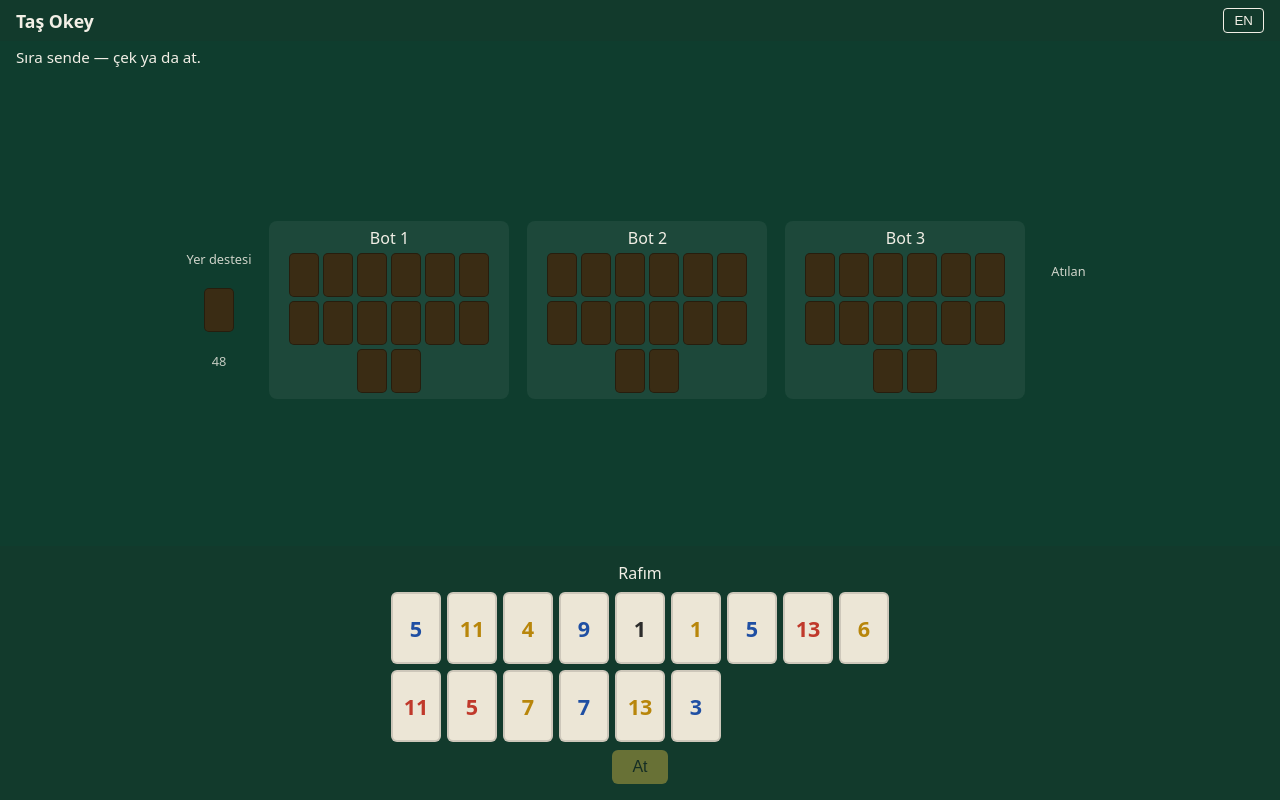
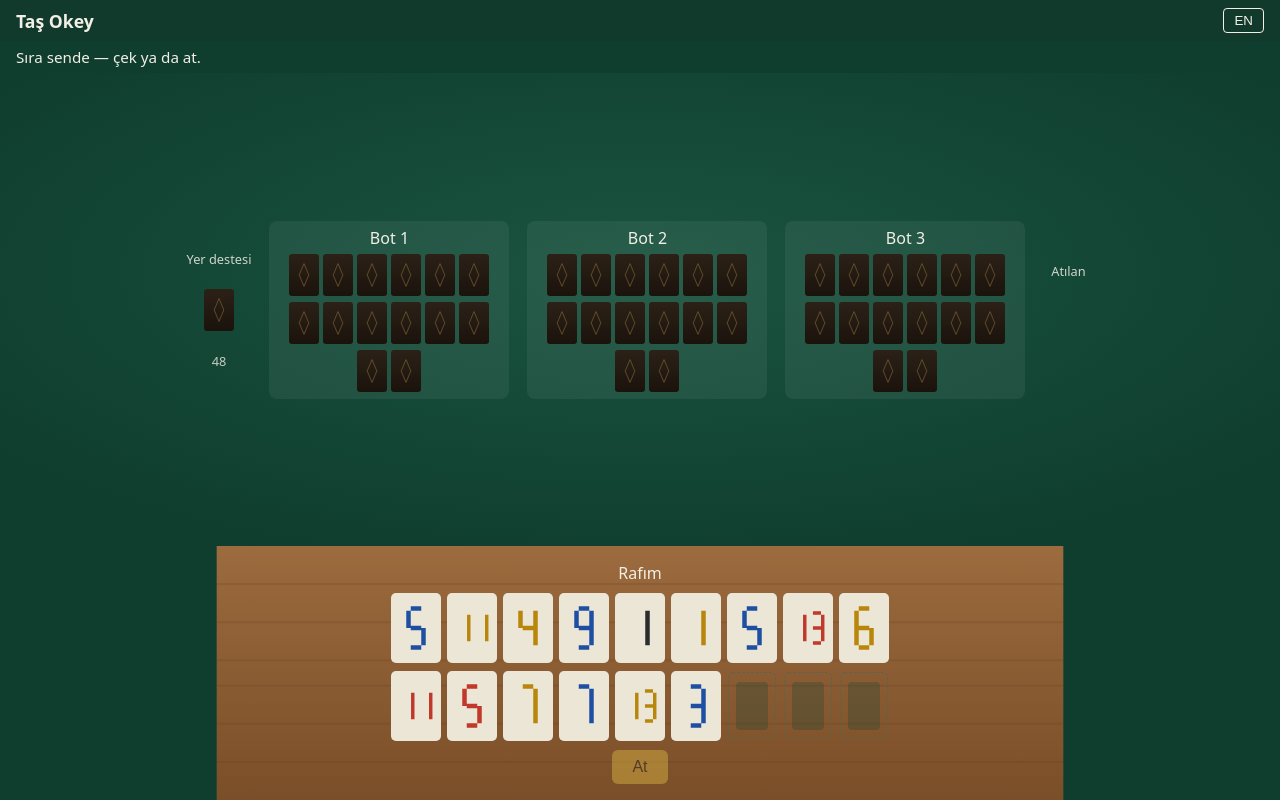
Before and after one commit to smemis/tasokey, a website with bundled scripts: page docs/index.html in a window 1280 px wide. Built offline with nearby package versions, Linux system fonts and the light colour scheme.

Commit message:
Taş Okey: görsel varlık seti arayüze bağlandı, yer tutucular kaldırıldı (tasokey#16)
tas-01..13/sahte-okey/okey-cerceve/arka SVG'leri inline yükleyici (arayuz/gorseller.js)
ile taşların yüzüne/sırtına/boş raf yuvasına basılıyor; masa-zemin.svg ve istaka.svg
#masa/#rafAlani arka planı oldu. Metin rakam (★ dahil) ve düz renk taş gövdesi kaldırıldı;
--tas-govde CSS değişkeni eklendi (SVG'ler bunu fallback'siz kullanıyor). Bağlantıyı ve
yer tutucu kalmadığını doğrulayan kaynak taraması testi eklendi (testler/gorsel-baglanti.test.js).

```diff
--- a/docs/arayuz/ekran.js
+++ b/docs/arayuz/ekran.js
@@ -9,6 +9,12 @@ import { kolayBotTurOyna } from '../bot/kolay.js';
 import { cevir } from '../dil/cevir.js';
 import { surukleBagla } from './surukle.js';
 import { kayitOku, kayitYaz } from '../kayit/depo.js';
+import { gorselOlustur, gorselleriOnYukle } from './gorseller.js';
+
+// tasokey#15'in ürettiği 17 taş/boşluk SVG'si (masa-zemin.svg ve istaka.svg CSS arka planı
+// olarak kullanılır, bkz. arayuz/stil.css #masa / #rafAlani — burada önceden yüklenmesi gerekmez).
+const TAS_YUZ_DOSYALARI = Array.from({ length: 13 }, (_, i) => `tas-${String(i + 1).padStart(2, '0')}.svg`);
+const GORSEL_DOSYALARI = [...TAS_YUZ_DOSYALARI, 'tas-sahte-okey.svg', 'tas-okey-cerceve.svg', 'tas-arka.svg', 'yuva-bos.svg'];
 
 const INSAN_OYUNCUSU = 0;
 const BOT_GECIKME_MS = 450;
@@ -68,17 +74,16 @@ function tasiYuvayaTasi(tasId, hedefIndex) {
   rafCiz();
 }
 
+function tasYuzDosyasi(tas) {
+  return tas.tur === 'sahteOkey' ? 'tas-sahte-okey.svg' : `tas-${String(tas.sayi).padStart(2, '0')}.svg`;
+}
+
 function tasElemaniOlustur(tas, okeyTasi) {
   const div = document.createElement('div');
   div.className = 'tas';
-  if (tas.tur === 'sahteOkey') {
-    div.classList.add('sahteOkey');
-    div.textContent = '★';
-  } else {
-    div.classList.add(tas.renk);
-    div.textContent = String(tas.sayi);
-  }
-  if (tasOkeyMi(tas, okeyTasi)) div.classList.add('okeyVurgu');
+  if (tas.tur !== 'sahteOkey') div.classList.add(tas.renk);
+  div.appendChild(gorselOlustur(tasYuzDosyasi(tas), 'tas-yuz'));
+  if (tasOkeyMi(tas, okeyTasi)) div.appendChild(gorselOlustur('tas-okey-cerceve.svg', 'tas-cerceve'));
   div.dataset.tasId = tas.id;
   return div;
 }
@@ -86,6 +91,7 @@ function tasElemaniOlustur(tas, okeyTasi) {
 function tersTasElemaniOlustur() {
   const div = document.createElement('div');
   div.className = 'tas-arka';
+  div.appendChild(gorselOlustur('tas-arka.svg'));
   return div;
 }
 
@@ -171,6 +177,8 @@ function rafCiz() {
       if (id === secilenTasId) tasElemani.classList.add('secili');
       tasElemani.addEventListener('click', () => tasiSec(id));
       yuva.appendChild(tasElemani);
+    } else {
+      yuva.appendChild(gorselOlustur('yuva-bos.svg'));
     }
     eleman.raf.appendChild(yuva);
   }
@@ -338,7 +346,8 @@ function tohumuBelirle() {
 async function baslat() {
   elemanlariTopla();
   document.documentElement.style.setProperty('--raf-sutun-sayisi', String(RAF_SUTUN_SAYISI));
-  durumKutu.diller = await dilleriYukle();
+  const [diller] = await Promise.all([dilleriYukle(), gorselleriOnYukle(GORSEL_DOSYALARI)]);
+  durumKutu.diller = diller;
   durumKutu.dilKodu = kayitOku().dilKodu;
   elDurumunuSifirla(tohumuBelirle());
   olaylariBagla();
--- /dev/null
+++ b/docs/arayuz/gorseller.js
@@ -0,0 +1,26 @@
+// SVG varlıklarını (docs/gorsel/, tasokey#15) tek seferde getirir ve DOM düğümüne çevirir.
+// Inline basılır (dosyadan <img> değil) ki SVG içindeki currentColor ve CSS değişkenleri
+// (--tas-govde vb.) sayfanın geri kalanından miras alınabilsin (MIMARI.md §3 arayuz katmanı;
+// tasokey#16 bağlama işi).
+
+const ayirici = new DOMParser();
+const onbellek = new Map();
+
+async function tekGorseliGetir(ad) {
+  const yanit = await fetch(`gorsel/${ad}`);
+  const metin = await yanit.text();
+  const belge = ayirici.parseFromString(metin, 'image/svg+xml');
+  onbellek.set(ad, belge.documentElement);
+}
+
+export async function gorselleriOnYukle(adlar) {
+  await Promise.all(adlar.map(tekGorseliGetir));
+}
+
+export function gorselOlustur(ad, sinif) {
+  const kaynak = onbellek.get(ad);
+  if (!kaynak) throw new Error(`gorsel onceden yuklenmedi: ${ad}`);
+  const dugum = document.importNode(kaynak, true);
+  if (sinif) dugum.classList.add(sinif);
+  return dugum;
+}
--- a/docs/arayuz/stil.css
+++ b/docs/arayuz/stil.css
@@ -11,10 +11,10 @@
   --masa-zemin: #0f3d2e;
   --panel: #123a2c;
   --metin: #f2efe6;
+  --tas-govde: #ece6d6;
 
   --tas-genislik: 58px;
   --tas-yukseklik: 82px;
-  --tas-font-boyutu: 1.6rem;
   --tas-arka-genislik: 36px;
   --tas-arka-yukseklik: 52px;
   --raf-yuva-bosluk: 6px;
@@ -82,6 +82,8 @@ html, body {
   justify-content: center;
   gap: var(--masa-bosluk);
   padding: var(--masa-dolgu);
+  background-image: url('../gorsel/masa-zemin.svg');
+  background-size: 100% 100%;
 }
 
 .yigin {
@@ -119,20 +121,29 @@ html, body {
 .rakip.aktif { outline: 2px solid #e8c547; }
 
 .tas {
+  position: relative;
   width: var(--tas-genislik);
   height: var(--tas-yukseklik);
-  border-radius: 6px;
-  background: #ece6d6;
   color: #1a1a1a;
-  display: flex;
-  align-items: center;
-  justify-content: center;
-  font-size: var(--tas-font-boyutu);
-  font-weight: 700;
-  border: 2px solid #00000022;
   user-select: none;
   cursor: pointer;
   touch-action: none;
+}
+
+.tas-yuz {
+  display: block;
+  width: 100%;
+  height: 100%;
+}
+
+.tas-cerceve {
+  position: absolute;
+  inset: 0;
+  display: block;
+  width: 100%;
+  height: 100%;
+  color: #e8c547;
+  pointer-events: none;
 }
 
 .tas.kirmizi { color: var(--renk-kirmizi); }
@@ -140,26 +151,17 @@ html, body {
 .tas.mavi { color: var(--renk-mavi); }
 .tas.sari { color: var(--renk-sari); }
 
-.tas.sahteOkey {
-  background: #fff8e0;
-  border-style: dashed;
-}
-
-.tas.okeyVurgu { outline: 3px solid #e8c547; outline-offset: 2px; }
-
 .tas.secili { transform: translateY(-10px); box-shadow: 0 4px 10px #00000055; }
-
-.tas.ters {
-  background: #3a2c14;
-  border-color: #00000055;
-}
 
 .tas-arka {
   width: var(--tas-arka-genislik);
   height: var(--tas-arka-yukseklik);
-  border-radius: 5px;
-  background: #3a2c14;
-  border: 1px solid #00000055;
+}
+
+.tas-arka svg {
+  display: block;
+  width: 100%;
+  height: 100%;
 }
 
 .rakip-raf {
@@ -177,7 +179,8 @@ html, body {
   align-items: center;
   gap: 8px;
   padding: var(--panel-dolgu);
-  background: var(--panel);
+  background-image: url('../gorsel/istaka.svg');
+  background-size: 100% 100%;
 }
 
 /* Oyuncunun ıstakası: sabit sayıda yuva, 2 sıra (RAF_SATIR_SAYISI/RAF_SUTUN_SAYISI — arayuz/ekran.js).
@@ -197,6 +200,13 @@ html, body {
   display: flex;
   align-items: center;
   justify-content: center;
+}
+
+.raf-yuva > svg {
+  display: block;
+  width: 100%;
+  height: 100%;
+  opacity: 0.85;
 }
 
 #rafAltCubuk {
@@ -261,7 +271,6 @@ html, body {
   :root {
     --tas-genislik: 50px;
     --tas-yukseklik: 72px;
-    --tas-font-boyutu: 1.35rem;
     --tas-arka-genislik: 30px;
     --tas-arka-yukseklik: 44px;
     --masa-bosluk: 18px;
@@ -273,7 +282,6 @@ html, body {
   :root {
     --tas-genislik: 42px;
     --tas-yukseklik: 60px;
-    --tas-font-boyutu: 1.15rem;
     --tas-arka-genislik: 24px;
     --tas-arka-yukseklik: 36px;
     --raf-yuva-bosluk: 5px;
@@ -288,7 +296,6 @@ html, body {
   :root {
     --tas-genislik: 34px;
     --tas-yukseklik: 50px;
-    --tas-font-boyutu: 1rem;
     --tas-arka-genislik: 18px;
     --tas-arka-yukseklik: 28px;
     --raf-yuva-bosluk: 4px;
```
Also changed, not shown: testler/gorsel-baglanti.test.js (added, +51 -0 lines).
